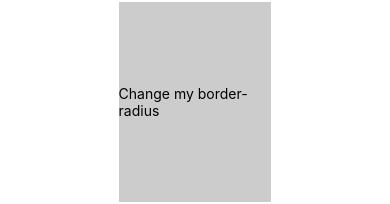
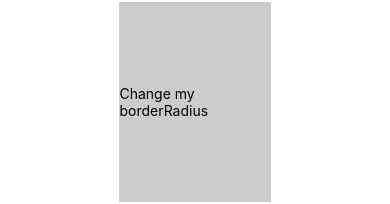
Before and after one commit to pedro-candido/border-radius-previewer, a React Native app: screen / in a window 390 px wide. Shown: the part 320-524 px from the top of the page. Built offline with nearby package versions, Linux system fonts and the light colour scheme.

Commit message:
refactor(box): border-radius text updated to borderRadius

```diff
--- a/src/components/Box/Box.tsx
+++ b/src/components/Box/Box.tsx
@@ -23,7 +23,7 @@ const Box = () => {
 
   return (
     <View style={styles.container}>
-      <Text>Change my border-radius</Text>
+      <Text>Change my borderRadius</Text>
     </View>
   );
 };
```
